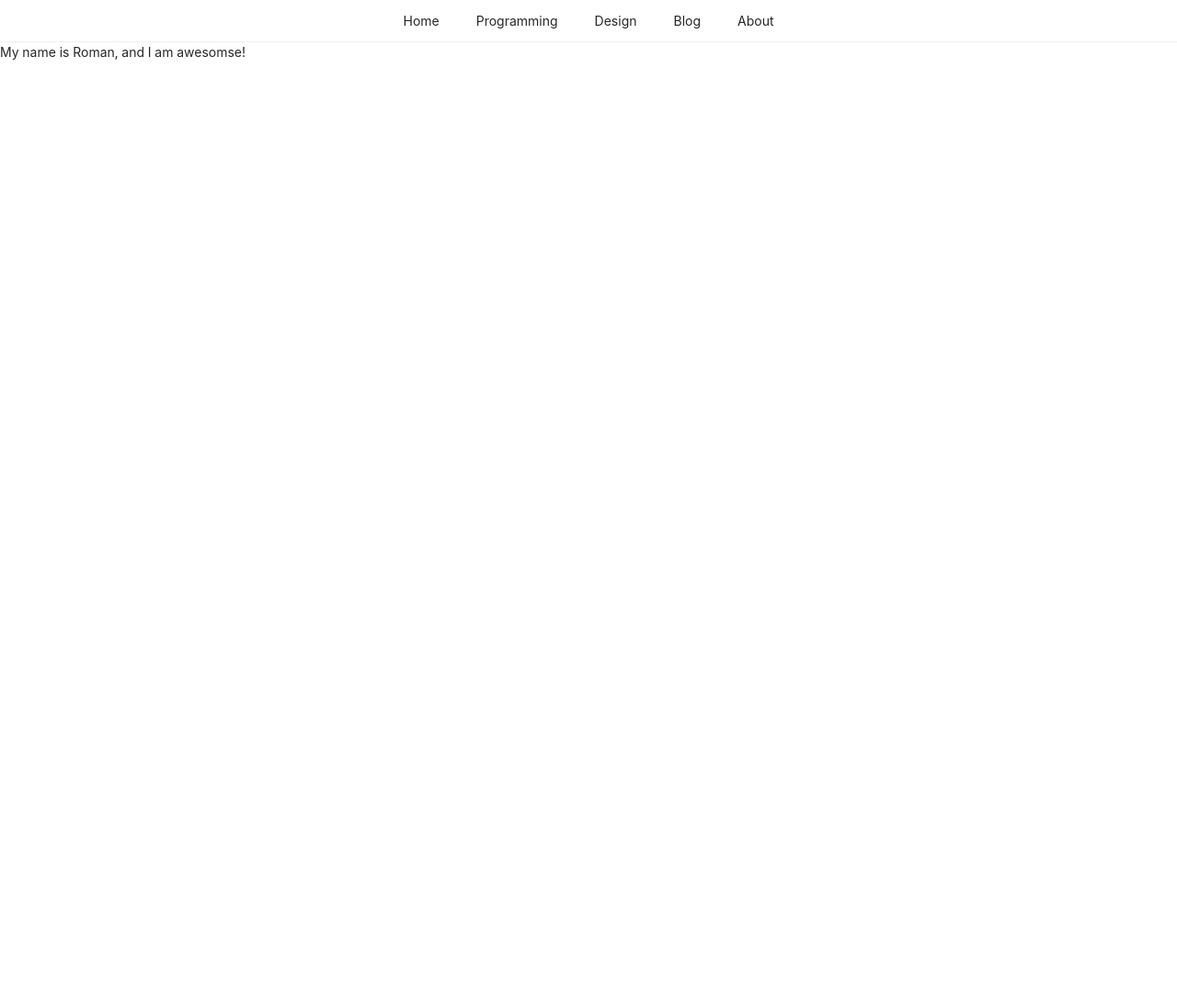
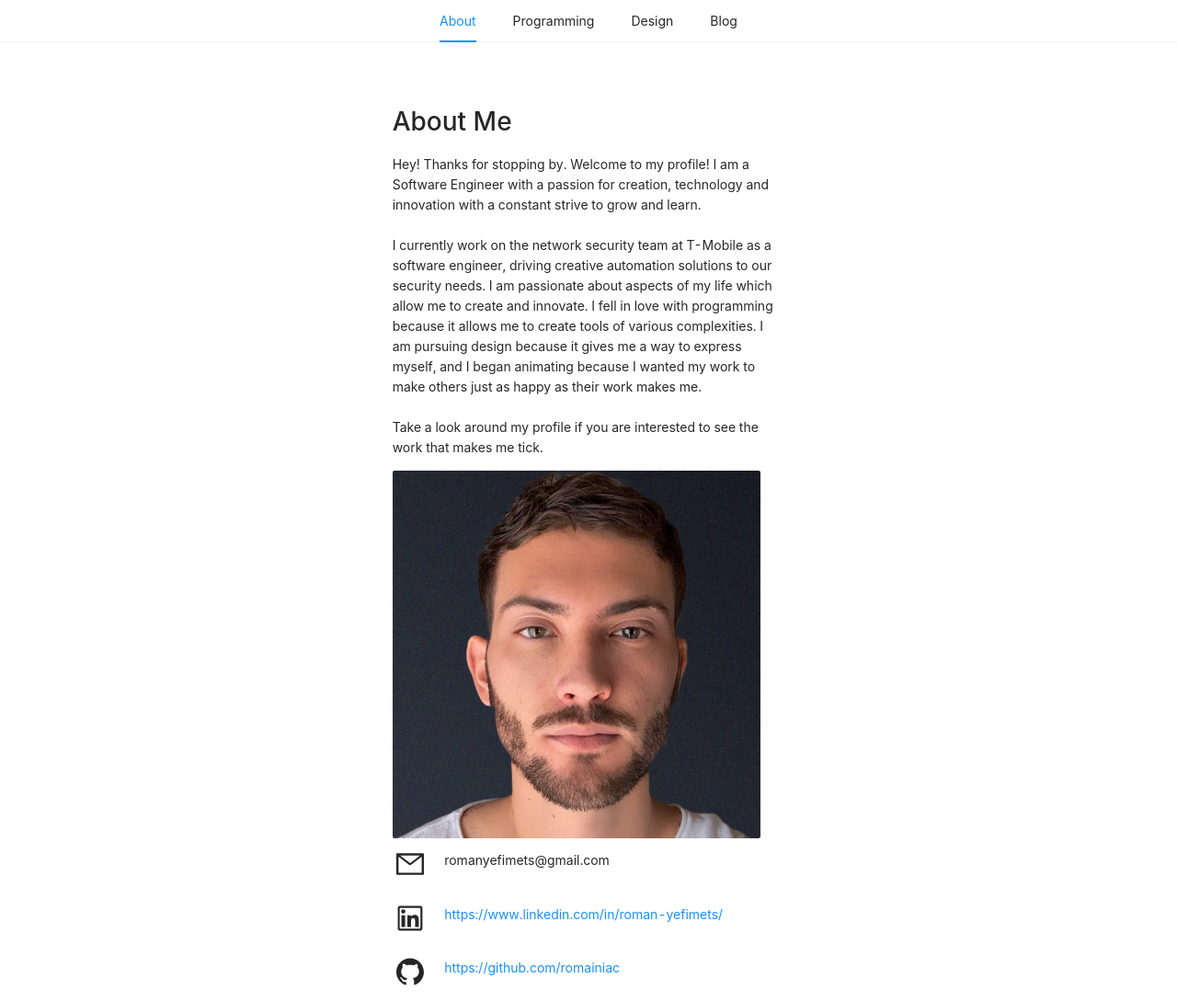
Before and after one commit to romainiac/personal-portfolio, a React (Create React App) app: page /about in a window 1280 px wide. Shown: the whole page at 92% size. Before the commit the page ends 800 px from the top, so only its background shows below. Built offline with nearby package versions, Linux system fonts and the light colour scheme.

Commit message:
finished about me and made changes to all pages to fit screen sizes

```diff
--- a/package.json
+++ b/package.json
@@ -3,6 +3,7 @@
   "version": "0.1.0",
   "private": true,
   "dependencies": {
+    "@ant-design/icons": "^4.6.2",
     "@testing-library/jest-dom": "^5.11.4",
     "@testing-library/react": "^11.1.0",
     "@testing-library/user-event": "^12.1.10",
--- a/src/App.js
+++ b/src/App.js
@@ -7,33 +7,44 @@ import "antd/dist/antd.css";
 import { createBrowserHistory } from "history";
 import { Router, Route, Switch, Redirect } from "react-router-dom";
 import routes from "./routes.js";
-
+import NavBar from './components/NavBar';
 const hist = createBrowserHistory();
 
 
+const RouteWrapper = ({path, name, component: Component}) => (
+  <Route path={path} render={(props) => (
+    <div>
+      <NavBar selected={name}/>
+      <Component {...props}/>
+    </div>
+  )}/>
+)
 
 // todo: make routes.js file and have mapping to navigation
 class App extends React.Component {
 
   render() {
     return (
+      <div>
         <Router history={hist}>
-
           <Switch>
             <Route exact path="/">
-            <Redirect to="/home"/>
+              <Redirect to="/about"/>
             </Route>
             {
               routes.map((prop,key) =>
-              <Route
+                <RouteWrapper
+                  key={prop.name}
                   path={prop.path}
+                  name={prop.name}
                   component={prop.component}
                 />
               )
             }
           </Switch>
+        </Router>
+      </div>
 
-      </Router>
     )
   }
 
--- a/src/components/NavBar.jsx
+++ b/src/components/NavBar.jsx
@@ -1,33 +1,41 @@
 import React from 'react';
+import routes from "../routes.js";
+import { Link} from "react-router-dom";
 
 import {
     Menu
   }
   from 'antd';
 
+import Item from 'antd/lib/list/Item';
+
 const { SubMenu } = Menu;
 
 class NavBar extends React.Component {
 
+
     render() {
         return (
             <div className="navbar">
-                <Menu mode="horizontal" style={styles.navbar}>
-                <Menu.Item key="Home">
-                    Home
-                </Menu.Item>
-                <Menu.Item key="Programming">
-                    Programming
-                </Menu.Item>
-                <Menu.Item key="Design">
-                    Design
-                </Menu.Item>
-                <Menu.Item key="Blog">
-                    Blog
-                </Menu.Item>
-                <Menu.Item key="About">
-                    About
-                </Menu.Item>
+                <Menu
+                    mode="horizontal"
+                    style={styles.navbar}
+                    selectedKeys={[this.props.selected]}
+                >
+                    {routes.map((prop, key) =>
+
+                        <Menu.Item key={prop.name}>
+                            <Link
+                                to={{
+                                    pathname: prop.path,
+                                }}
+
+                            >
+                                {prop.name}
+                            </Link>
+                        </Menu.Item>
+
+                    )}
                 </Menu>
              </div>
         )
@@ -36,9 +44,12 @@ class NavBar extends React.Component {
 
 export default NavBar;
 
+NavBar.defaultProps = {
+    selected: 0
+}
 
 const styles = {
     navbar: {
       justifyContent: 'center'
     }
-  }
+}
--- a/src/routes.js
+++ b/src/routes.js
@@ -1,4 +1,3 @@
-import HomeView from "./views/HomeView.jsx";
 import ProgrammingView from './views/ProgrammingView.jsx';
 import DesignView from './views/DesignView.jsx';
 import BlogView from './views/BlogView.jsx';
@@ -6,9 +5,9 @@ import AboutView from './views/AboutView.jsx';
 
 var routes = [
     {
-        path: "/home",
-        name: "Home",
-        component: HomeView
+        path: "/about",
+        name: "About",
+        component: AboutView
     },
     {
         path: "/programming",
@@ -25,11 +24,7 @@ var routes = [
         name: "Blog",
         component: BlogView
     },
-    {
-        path: "/about",
-        name: "About",
-        component: AboutView
-    },
+
 
 ]
 
--- a/src/views/AboutView.jsx
+++ b/src/views/AboutView.jsx
@@ -4,19 +4,128 @@
 
 import React from 'react';
 import NavBar from '../components/NavBar'
+import profile from '../assets/profile-square.jpeg'
 
+import {
+  Row,
+  Col,
+  Avatar
+}
+  from 'antd'
+
+import   {
+  LinkedinOutlined,
+  GithubOutlined,
+  PhoneOutlined,
+  MailOutlined
+}
+from   '@ant-design/icons'
 
 class AboutView extends React.Component {
 
   render() {
+
+    var size = 5;
+
     return (
-      <div>
-          <NavBar/>
-          My name is Roman, and I am awesomse!
-      </div>
-  )
+      <div style={styles.view}>
+        <Row >
+          <Col xs={1} sm={1} md={4} lg={8} xl={8}>
+          </Col>
+            <Col xs={22} sm={22} md={16} lg={8} xl={8}>
+                <h1>
+                  About Me
+                </h1>
+                <p>
+                  Hey! Thanks for stopping by.
+                  Welcome to my profile!
+                  I am a Software Engineer with a passion for creation, technology and innovation with a constant
+                  strive to grow and learn.
+
+                  <br/>
+                  <br/>
+
+                  I currently work on the network security team at T-Mobile as a software engineer,
+                  driving creative automation solutions to our security needs.
+                  I am passionate about aspects of my life which allow me to create and innovate.
+                  I fell in love with programming because it allows me to create tools of various complexities.
+                  I am pursuing design because it gives me a way to express myself, and I began animating
+                  because I wanted my work to make others just as happy as their work makes me.
+
+                  <br/>
+                  <br/>
+                  Take a look around my profile if you are interested to see the work that makes me tick.
+              </p>
+          </Col>
+          <Col xs={1} sm={1} md={4} lg={8} xl={8}>
+          </Col>
+      </Row>
+
+      <Row justify={'left'}>
+        <Col xs={1} sm={1} md={4} lg={8} xl={8}/>
+        <Col>
+          <Avatar
+            shape="square"
+            src={profile}
+            size={{
+              xs: 24 * size * 2.5,
+              sm: 32 * size * 2.5,
+              md: 40 * size * 2.5,
+              lg: 64 * size * 1.2,
+              xl: 80 * size,
+              xxl: 100 * size,
+            }}>
+          </Avatar>
+        </Col>
+        <Col xs={1} sm={1} md={4} lg={8} xl={8}/>
+      </Row>
+      <Row style={styles.bottom}>
+          <Col xs={1} sm={1} md={4} lg={8} xl={8}/>
+          <Col xs={3} sm={2} md={2} lg={1} xl={1}>
+            <MailOutlined style={{fontSize:'30px', paddingRight: '2%'}}/>
+          </Col>
+          <Col xs={1} sm={1} md={10} lg={10} xl={10}>
+              romanyefimets@gmail.com
+          </Col>
+          <Col xs={1} sm={1} md={4} lg={8} xl={8}/>
+      </Row>
+      <Row style={styles.bottom}>
+        <Col xs={1} sm={1} md={4} lg={8} xl={8}/>
+        <Col xs={3} sm={2} md={2} lg={1} xl={1}>
+            <LinkedinOutlined style={{fontSize:'30px', paddingRight: '2%'}}/>
+        </Col>
+        <Col xs={1} sm={1} md={10} lg={10} xl={10}>
+          <div>
+            <a href={'https://www.linkedin.com/in/roman-yefimets/'}> https://www.linkedin.com/in/roman-yefimets/</a>
+          </div>
+        </Col>
+        <Col xs={1} sm={1} md={4} lg={8} xl={8}/>
+      </Row>
+      <Row style={styles.bottom}>
+        <Col xs={1} sm={1} md={4} lg={8} xl={8}/>
+        <Col xs={3} sm={2} md={2} lg={1} xl={1}>
+            <GithubOutlined style={{fontSize:'30px', paddingRight: '2%'}}/>
+        </Col>
+        <Col xs={1} sm={1} md={10} lg={10} xl={10}>
+          <div>
+            <a href={'https://github.com/romainiac'}> https://github.com/romainiac</a>
+          </div>
+        </Col>
+        <Col xs={1} sm={1} md={4} lg={8} xl={8}/>
+      </Row>
+    </div>
+    )
   }
 
 }
 
 export default AboutView;
+
+const styles = {
+  view: {
+      paddingTop: "5%"
+  },
+  bottom: {
+    padding: "1%"
+  }
+}
--- a/src/views/BlogView.jsx
+++ b/src/views/BlogView.jsx
@@ -5,14 +5,38 @@
 import React from 'react';
 import NavBar from '../components/NavBar'
 
+import {Row, Col} from 'antd'
 
 class BlogView extends React.Component {
 
   render() {
+
     return (
-        <div>
-            <NavBar/>
-            this is my blog
+        <div style={styles.view}>
+            <Row >
+                <Col xs={1} sm={1} md={4} lg={8} xl={8} />
+                <Col xs={22} sm={22} md={16} lg={8} xl={8}>
+                        <h1>
+                            Article 3
+                        </h1>
+                        <p>
+                            Something enlightening
+                        </p>
+                        <h1>
+                            Article 2
+                        </h1>
+                        <p>
+                            Something I ate that changed my life
+                        </p>
+                        <h1>
+                            Article 1
+                        </h1>
+                        <p>
+                            Hey look i'm starting a blog. Maybe.
+                        </p>
+                </Col>
+                <Col xs={1} sm={1} md={4} lg={8} xl={8} />
+            </Row>
         </div>
     )
   }
@@ -20,3 +44,10 @@ class BlogView extends React.Component {
 }
 
 export default BlogView;
+
+const styles = {
+    view: {
+        paddingTop: "5%"
+
+    }
+}
--- a/src/views/DesignView.jsx
+++ b/src/views/DesignView.jsx
@@ -5,14 +5,27 @@
 import React from 'react';
 import NavBar from '../components/NavBar'
 
+import {Row, Col} from 'antd'
 
 class DesignView extends React.Component {
 
   render() {
     return (
-        <div>
-            <NavBar/>
-            This is my design work
+        <div style={styles.view}>
+            <Row >
+                <Col xs={1} sm={1} md={4} lg={8} xl={8}>
+                </Col>
+                    <Col xs={22} sm={22} md={16} lg={8} xl={8}>
+                        <h1>
+                        Projects
+                        </h1>
+                        <p>
+                        Place for design projects
+                    </p>
+                </Col>
+                <Col xs={1} sm={1} md={4} lg={8} xl={8}>
+                </Col>
+            </Row>
         </div>
     )
   }
@@ -20,3 +33,10 @@ class DesignView extends React.Component {
 }
 
 export default DesignView;
+
+const styles = {
+    view: {
+        paddingTop: "5%"
+
+    }
+}
--- a/src/views/HomeView.jsx
+++ /dev/null
@@ -1,25 +0,0 @@
-// Author: Roman Yefimets
-// Purpose: main App component
-// created: Aug 9, 2021
-
-import React from 'react';
-import "antd/dist/antd.css";
-
-import NavBar from '../components/NavBar'
-
-class HomeView extends React.Component {
-
-    render() {
-        return (
-            <div className="App">
-                <NavBar/>
-                <p>Hi! My name is Roman Yefimets.</p>
-                <p>This is my profile.</p>
-                <p>As you can tell, it is still a work in progress</p>
-            </div>
-        )
-    }
-
-}
-
-export default HomeView;
--- a/src/views/ProgrammingView.jsx
+++ b/src/views/ProgrammingView.jsx
@@ -5,14 +5,27 @@
 import React from 'react';
 import NavBar from '../components/NavBar'
 
+import {Row, Col} from 'antd'
 
 class ProgrammingView extends React.Component {
 
   render() {
     return (
-        <div>
-            <NavBar/>
-            this is my programming experience
+        <div style={styles.view}>
+            <Row >
+                <Col xs={1} sm={1} md={4} lg={8} xl={8}>
+                </Col>
+                    <Col xs={22} sm={22} md={16} lg={8} xl={8}>
+                        <h1>
+                        Projects
+                        </h1>
+                        <p>
+                        Place for programming projects
+                    </p>
+                </Col>
+                <Col xs={1} sm={1} md={4} lg={8} xl={8}>
+                </Col>
+            </Row>
         </div>
     )
   }
@@ -20,3 +33,10 @@ class ProgrammingView extends React.Component {
 }
 
 export default ProgrammingView;
+
+const styles = {
+    view: {
+        paddingTop: "5%"
+
+    }
+}
```
Also changed, not shown: src/assets/profile-square.jpeg (added), src/assets/profile.jpeg (added). Lines whose indentation alone changed are shown as unchanged.
